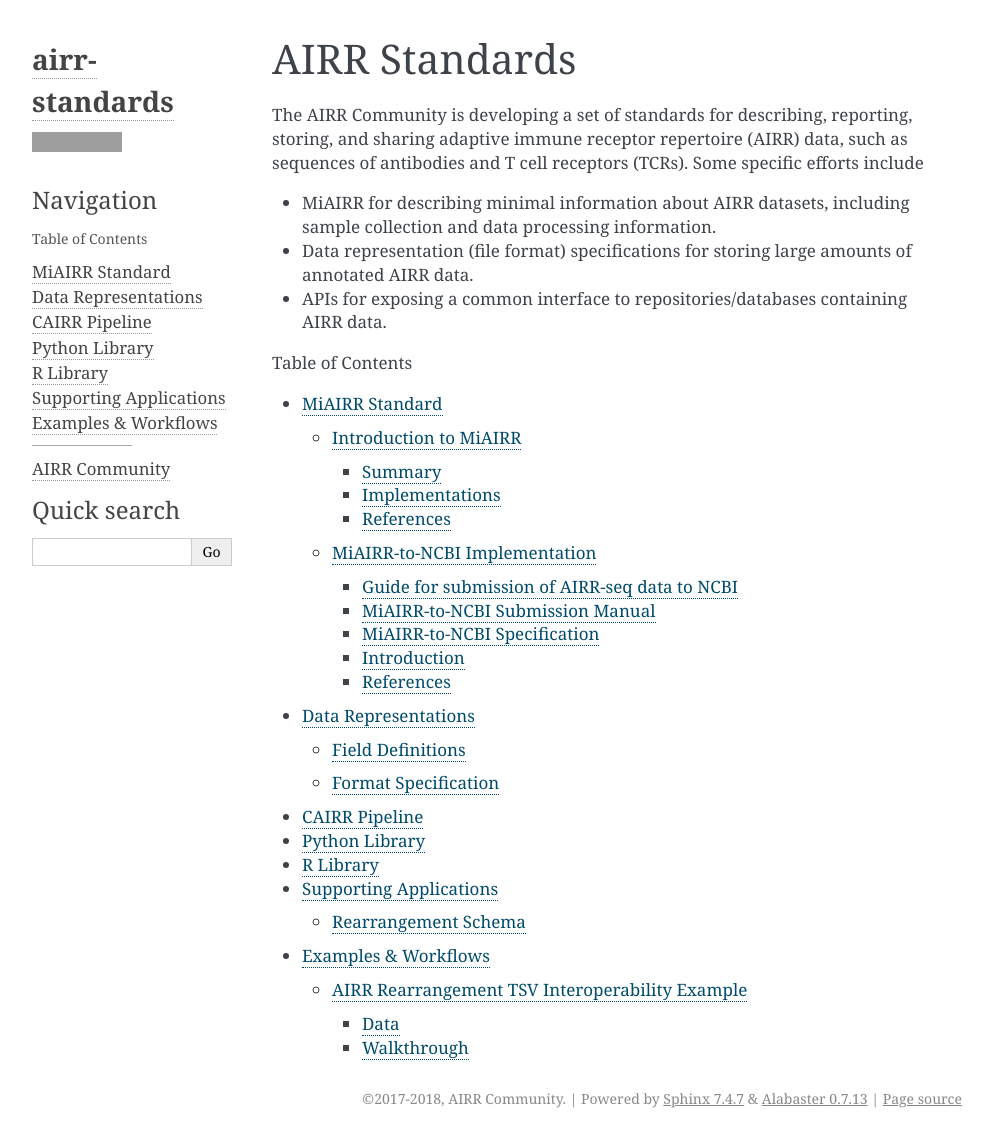
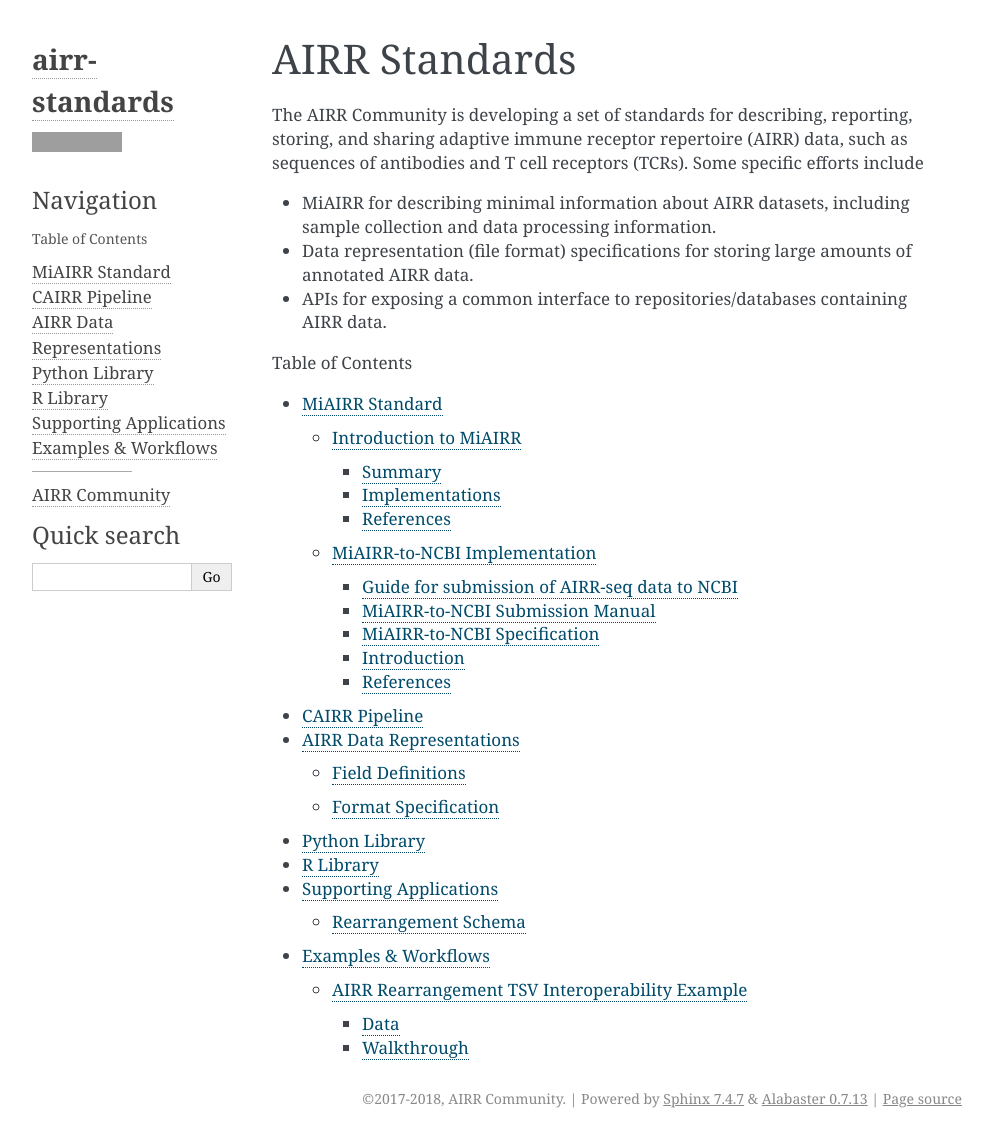
Before and after one commit to airr-community/airr-standards, a Sphinx documentation site: the page built from docs/index.rst, in a window 1280 px wide. Shown: the whole page, without its empty margins (148-1141 px from the left). Built offline with Sphinx 7.4.7, drawn with Linux system fonts in a browser that asks for light colours; pages that are not in the unit, such as notebooks, are missing from menus; grey boxes are pictures that could not be loaded.

Commit message:
Minor changes to docs toc tree.

```diff
--- a/docs/datarep/overview.rst
+++ b/docs/datarep/overview.rst
@@ -1,7 +1,7 @@
 .. _DataRepresentations:
 
-Data Representations
-====================
+AIRR Data Representations
+=========================
 
 Field Definitions
 --------------------
--- a/docs/index.rst
+++ b/docs/index.rst
@@ -19,8 +19,8 @@ include
     :caption: Table of Contents
 
     miairr/overview
+    cairr/overview
     datarep/overview
-    cairr/overview
     Python Library <packages/airr-python/overview>
     R Library <packages/airr-R/overview>
     Supporting Applications <resources/support.rst>
--- a/docs/packages/airr-R/overview.rst
+++ b/docs/packages/airr-R/overview.rst
@@ -1,6 +1,6 @@
 .. _ROverview:
 
-R Library
+AIRR R Reference Library
 ================================================================================
 
 An R library providing AIRR schema definitions and read, write, and validation
```
